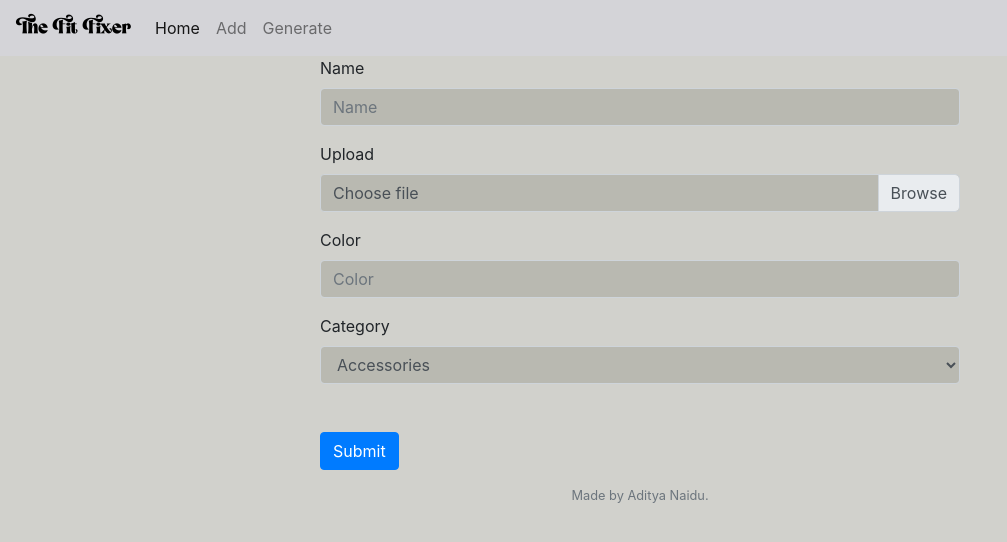
After one commit to adityanaidu16/OutfitApp, a Flask app: template templates/index copy.html in a window 1280 px wide. The commit adds this page. Shown: the top 542 px of the page, without its empty margins (0-1007 px from the left). Run offline with Flask 2, Linux system fonts and the light colour scheme; the template is opened without the code that fills it, so the values that code supplies are empty; some libraries are stand-ins or nearby versions.

Commit message:
computer vision implementation

```diff
--- a/app.py
+++ b/app.py
@@ -1,14 +1,26 @@
-from flask import Flask, render_template, request
+from flask import Flask, render_template, request, redirect, flash, url_for, session
+from flask_session import Session
 import requests
 import time
 import os
 import sqlite3
+import cv2
+import numpy as np
+
+import tensorflow as tf
 
 from bs4 import BeautifulSoup
 import requests
 
+UPLOAD_FOLDER = '/fitfixer/uploads'
+ALLOWED_EXTENSIONS = {'txt', 'pdf', 'png', 'jpg', 'jpeg', 'gif'}
+
 # Configure flask application
 app = Flask(__name__)
+app.config['SESSION_TYPE'] = 'memcached'
+app.config['SECRET_KEY'] = 'super secret key'
+sess = Session()
+app.config['UPLOAD_FOLDER'] = UPLOAD_FOLDER
 
 connection = sqlite3.connect("fitfixer.db", check_same_thread=False)
 
@@ -39,11 +51,31 @@ def outfits():
     # User reach route via filter section POST (as by submitting a form via POST)
     if request.method == "POST":
         name = request.form.get("name_response")
-        color = request.form.get("color_response")
         category = request.form.get("category_response")
-        connection.execute("INSERT INTO CLOSET(name, color, category) \
-                    VALUES (?, ?, ?)", (name, color, category))
-        connection.commit()
+
+        print(name, category)
+
+        uploaded_file = request.files['file']
+        print(uploaded_file.filename)
+        if uploaded_file.filename != '':
+            uploaded_file.save(uploaded_file.filename)
+
+        try:
+            img = cv2.imread(uploaded_file.filename)
+            img = np.asarray(bytearray(img))
+            print(img)
+            im = cv2.resize(img, (64, 64))
+            im = im/255
+            print(im)
+        except:
+            print("error")
+
+
+        # connection.execute("INSERT INTO CLOSET(name, color, category) \
+                    # VALUES (?, ?, ?)", (name, name, category))
+        # connection.commit()
+
+
 
         return render_template('index.html')
     else:
--- a/static/styles.css
+++ b/static/styles.css
@@ -2,9 +2,14 @@
     font-family: magicretro;
     src: url('Magic\ Retro.ttf');
   }
+
 
 h1 {
     margin: 0;
     font-family: 'magicretro', sans-serif;
     font-weight: 300;
   }
+
+  .custom-file-label::-webkit-file-upload-button {
+    visibility: hidden;
+  }
--- /dev/null
+++ b/templates/index copy.html
@@ -0,0 +1,45 @@
+{% extends "layout.html" %}
+
+{% block content %}
+
+
+<html>
+   <body>
+    <form action="#add" method="post">
+        <div class="form-floating mb-3" style="width: 50%; margin-left: 25%;">
+            <label for="name">Name</label><br>
+            <input class="form-control" placeholder="Name" type="text" name="name_response" style="background-color: #B9B9B1;" required/>
+        </div>
+
+        <div class="form-floating mb-3" style="width: 50%; margin-left: 25%;">
+            <label for="upload">Upload</label><br>
+            <div class="custom-file">
+              <input type="file" class="custom-file-input" id="inputGroupFile01" style="background-color: #B9B9B1;" required>
+              <label class="custom-file-label" for="inputGroupFile01" style="background-color: #B9B9B1;">Choose file</label>
+            </div>
+          </div>
+
+        <!-- query -->
+        <div class="form-floating mb-3" style="width: 50%; margin-left: 25%;">
+            <label for="color">Color</label><br>
+            <input class="form-control" placeholder="Color" type="text" name="color_response" style="background-color: #B9B9B1;" required/>
+        </div>
+
+        <div class="form-floating mb-3" style="width: 50%; margin-left: 25%;">
+            <label for="category">Category</label><br>
+            <select id="category" name="category_response" class="form-control" style="background-color: #B9B9B1;" required>
+                <option value="accessories">Accessories</option>
+                <option value="tops">Tops</option>
+                <option value="bottoms">Bottoms</option>
+                <option value="shoes">Shoes</option>
+            </select>
+
+            <br><br><button class="btn btn-primary" type="submit">Submit</button>
+
+        </div>
+
+    </form>
+   </body>
+</html>
+
+{% endblock %}
```
Also changed, not shown: templates/index.html (+25 -7 lines), 1200px-Cactus_Jack_Records_-_Logo.svg.png (added), Fundraiser Flyer Social Media.jpg (added), back2.png (added), bg.png (added), cover art.png (added), fitfixer.db, 1 other file.
